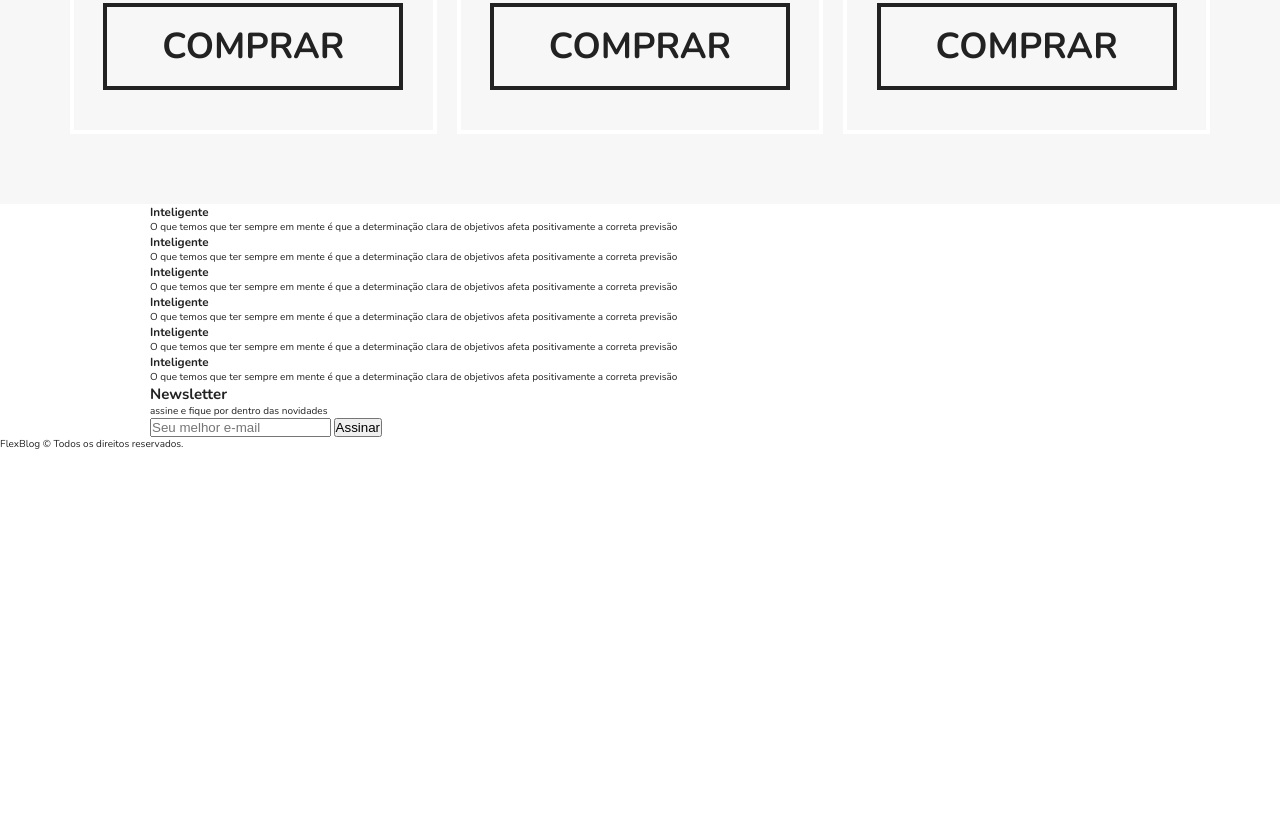
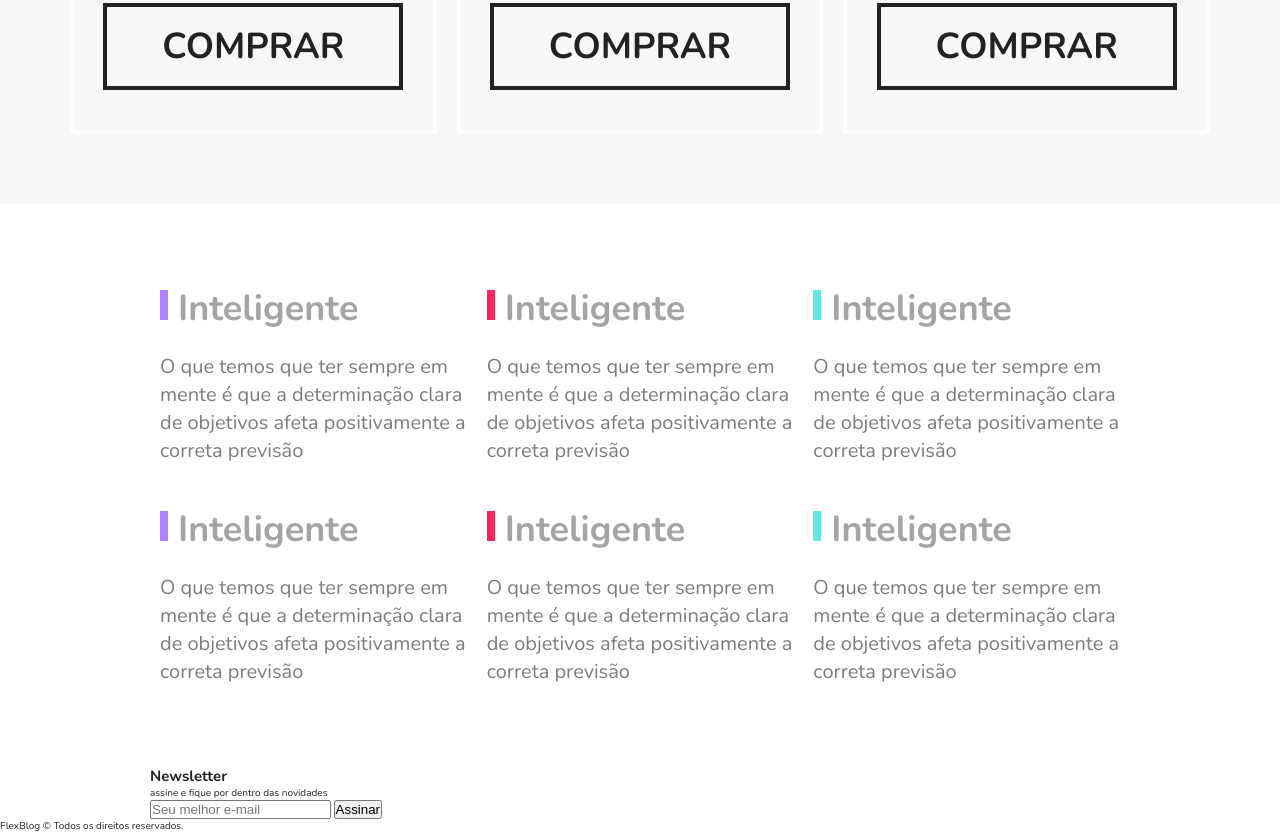
Before and after one commit to FernandNsp/Estudo-Flexbox_Flexblog, a plain HTML site: page index.html in a window 1280 px wide. Shown: the part 2373-3206 px from the top of the page. Before the commit the page ends 2824 px from the top, so only its background shows below. Drawn offline with nearby package versions, Linux system fonts and the light colour scheme.

Commit message:
Seção qualidade estilizada usando pseudo-elementos (nth-of-type)

```diff
--- /dev/null
+++ b/assets/css/qualidade.css
@@ -0,0 +1,43 @@
+/* ========== QUALIDADE */
+.qualidade{
+	display: flex;
+	flex-wrap: wrap;
+	margin: 6rem auto;
+}
+
+.qualidade__item{
+	flex: 1 1 300px;
+	margin: 2rem 1rem;
+}
+
+.qualidade__titulo{
+	color: var(--cinza-medio);
+	font-size: 3.6rem;
+	margin-bottom: 2rem;
+}
+
+.qualidade__titulo::before{
+	content: '';
+	display: inline-block;
+	width: 8px;
+	height: 30px;
+	margin-right: 1rem;
+}
+
+.qualidade__item:nth-of-type(3n+1) .qualidade__titulo::before{
+	background: #ae81ff;
+}
+
+.qualidade__item:nth-of-type(3n+2) .qualidade__titulo::before{
+	background: #f9265e;
+}
+
+.qualidade__item:nth-of-type(3n+3) .qualidade__titulo::before{
+	background: #66e9db;
+}
+
+.qualidade__texto{
+	font-size: 2rem;
+	line-height: 1.4;
+	color: var(--cinza-escuro);
+}
--- a/index.html
+++ b/index.html
@@ -17,6 +17,7 @@
 		<link rel="stylesheet" href="./assets/css/sobre.css">
 		<link rel="stylesheet" href="./assets/css/produtos.css">
 		<link rel="stylesheet" href="./assets/css/preco.css">
+		<link rel="stylesheet" href="./assets/css/qualidade.css">
 	</head>
 
 	<body>
```
